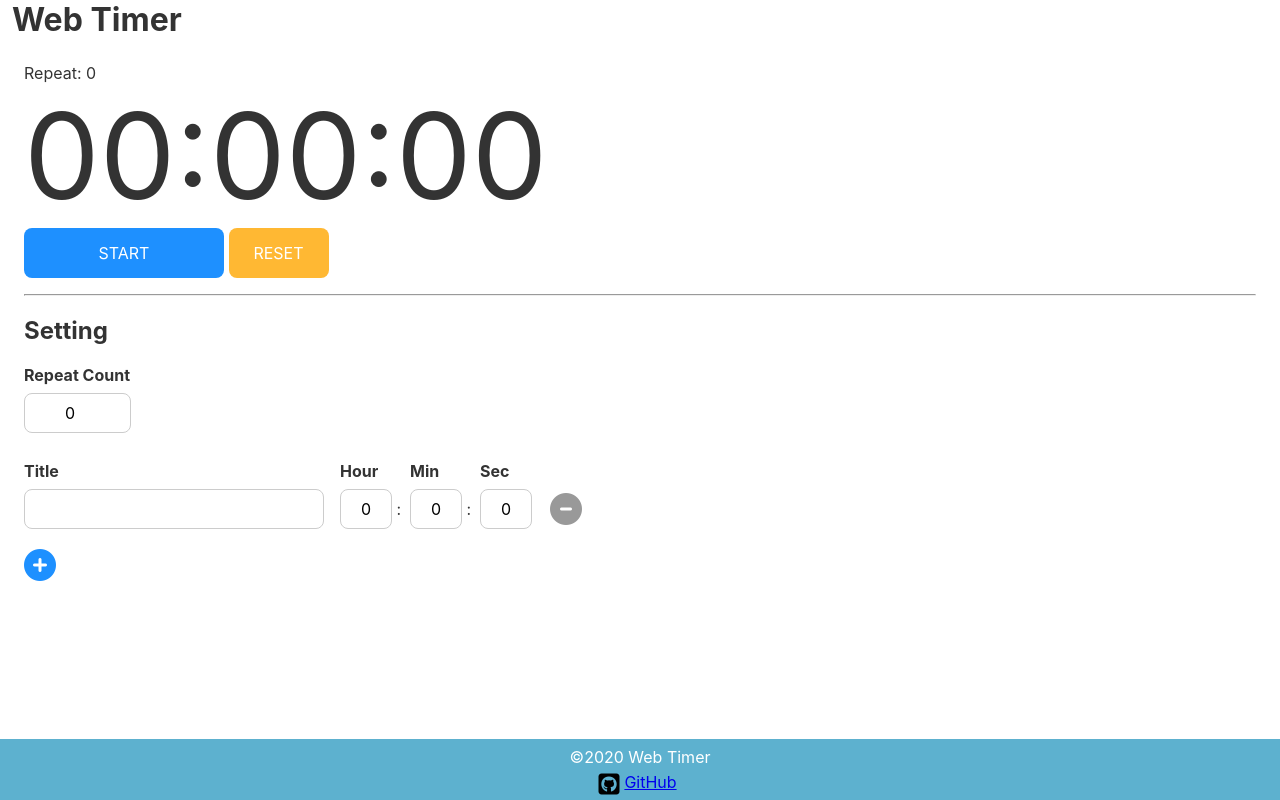
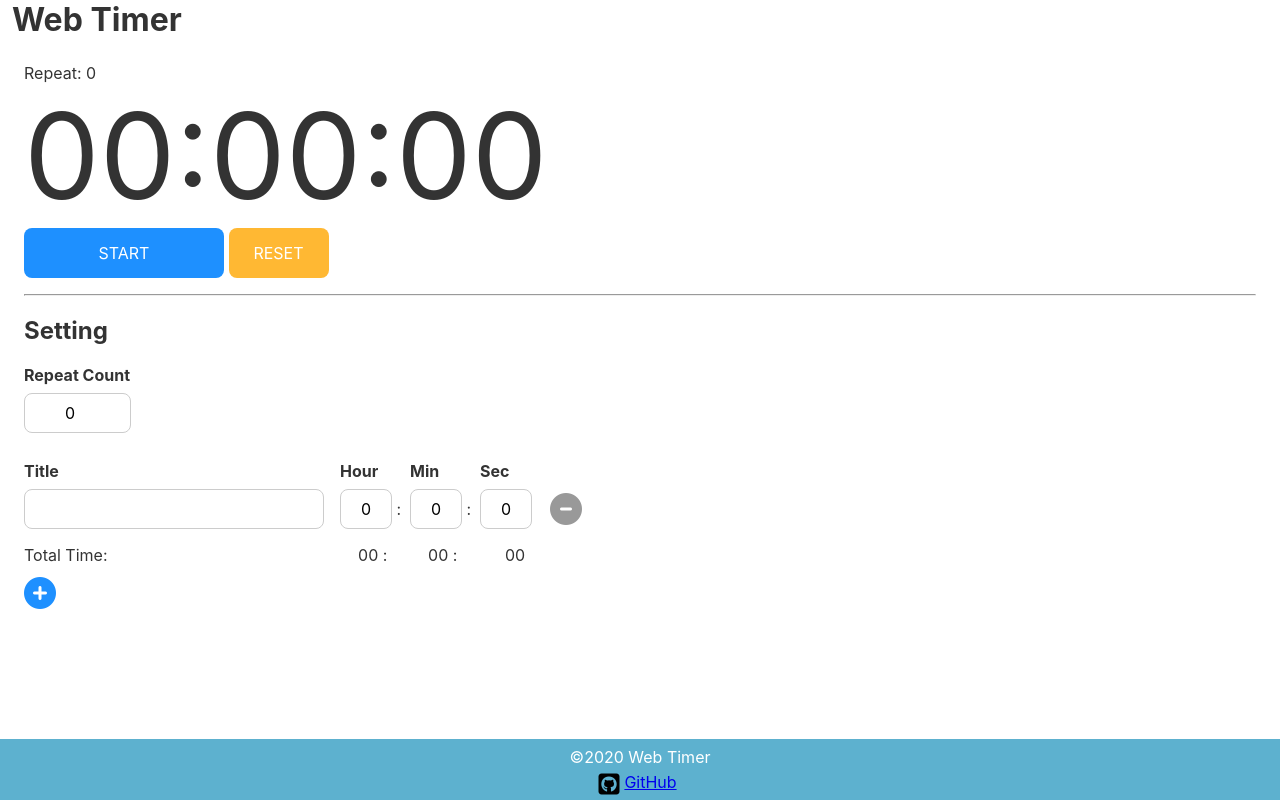
Before and after one commit to masakurapa/timer.masakurapa.com, a Svelte app: page / in a window 1280 px wide. Built offline with nearby package versions, Linux system fonts and the light colour scheme.

Commit message:
totalを算出

```diff
--- a/src/Setting/TimerSettings.svelte
+++ b/src/Setting/TimerSettings.svelte
@@ -43,6 +43,14 @@
     </div>
 {/each}
 
+<div class="wrapper">
+    <div class="text-wrapper">Total Time:</div>
+    <div class="number-wrapper total">{totalHour}&nbsp;:&nbsp;</div>
+    <div class="number-wrapper total">{totalMinute}&nbsp;:&nbsp;</div>
+    <div class="number-wrapper total">{totalSecond}</div>
+    <div class="btn-wrapper">&nbsp;</div>
+</div>
+
 <button
     class="add-btn"
     disabled={$isTimerStarting}
@@ -57,6 +65,10 @@
     import Minute from './Timer/Minute.svelte';
     import Second from './Timer/Second.svelte';
     import Title from './Timer/Title.svelte';
+
+    let totalHour = '00';
+    let totalMinute = '00';
+    let totalSecond = '00';
 
     // タイマーの設定オブジェクト
     const timerObj = {
@@ -81,18 +93,21 @@
     const onChangeHour = (e, index) => {
         $timerSettings[index].hour = e.detail.value;
         recalculation();
+        calculateTotal();
     };
 
     // タイマー(分)のonChangeイベント
     const onChangeMinute = (e, index) => {
         $timerSettings[index].minute = e.detail.value;
         recalculation();
+        calculateTotal();
     };
 
     // タイマー(秒)のonChangeイベント
     const onChangeSecond = (e, index) => {
         $timerSettings[index].second = e.detail.value;
         recalculation();
+        calculateTotal();
     };
 
     // タイマー値の再計算
@@ -119,6 +134,30 @@
             settings.splice(i, 1);
             return settings;
         });
+        calculateTotal();
+    };
+
+    // 合計時間を求める
+    const calculateTotal = () => {
+        let total = 0;
+        $timerSettings.forEach(t => {
+            total += t.hour * 60 * 60;
+            total += t.minute * 60;
+            total += t.second;
+        });
+
+        const h = Math.floor((total) / (60 * 60));
+        const m = Math.floor((total - (h * 60 * 60)) / 60);
+        const s = (total - (h * 60 * 60) - (m * 60));
+
+        totalHour = padding(h);
+        totalMinute = padding(m);
+        totalSecond = padding(s);
+    };
+
+    // ゼロパディングする
+    const padding = (val) => {
+        return val.toString().padStart(2, '0');
     };
 </script>
 
@@ -142,6 +181,10 @@
     }
     .btn-wrapper {
         width: 40px;
+    }
+
+    .total {
+        text-align: center;
     }
 
     /* ボタン系 */
```
